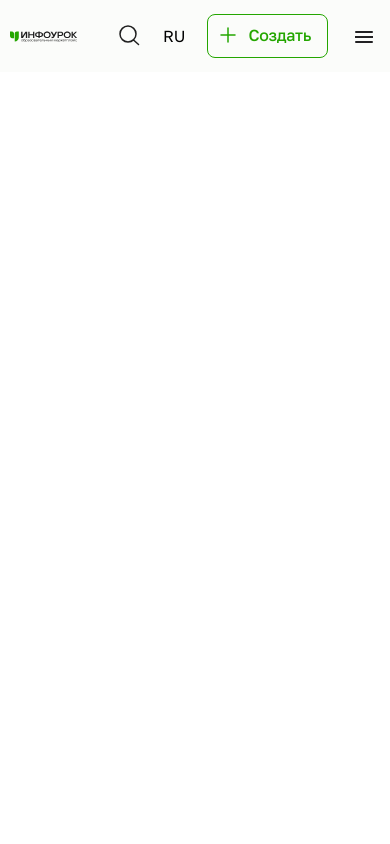
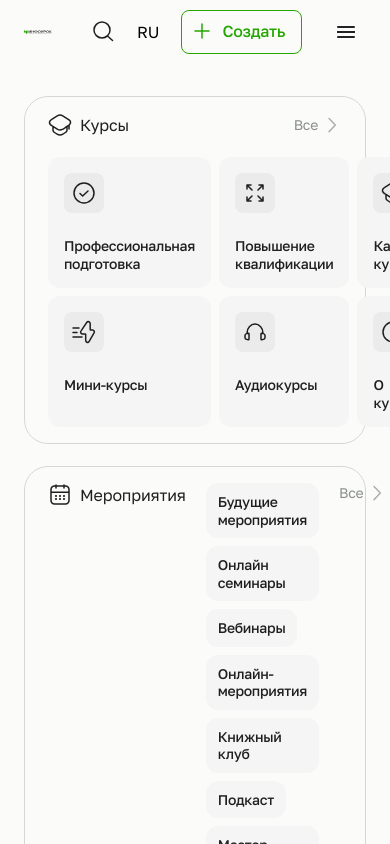
Before and after one commit to suppertoha/ui_infourok, a website built with Parcel: page src/_header.html in a window 390 px wide. Built offline with nearby package versions, Linux system fonts and the light colour scheme.

Commit message:
мелкие правки

```diff
--- a/src/_header.html
+++ b/src/_header.html
@@ -502,7 +502,7 @@
                 </a>
               </div>
             </div>
-            <div class="tablet__wrapper tablet__wrapper--column">
+            <div class="tablet__wrapper">
               <div class="tablet__name">
                 Учителю
               </div>
@@ -579,7 +579,7 @@
                 </ul>
               </div>
             </div>
-            <div class="tablet__wrapper tablet__wrapper--column">
+            <div class="tablet__wrapper">
               <div class="tablet__name">
                 Ученику
               </div>
--- a/src/scss/header/_header.scss
+++ b/src/scss/header/_header.scss
@@ -17,7 +17,7 @@
     background-color: var(--white);
 
     @include media($xl) {
-      padding: 14px 50px 14px 10px;
+      padding: 10px 76px 10px 24px;
     }
   }
 
--- a/src/scss/header/_tablet.scss
+++ b/src/scss/header/_tablet.scss
@@ -7,14 +7,15 @@
   &__burger{
     position: absolute;
     z-index: 100;
-    top: 17px;
-    right: 6px;
+    top: 12px;
+    right: 24px;
   }
 
   &__block{
     position: fixed;
     z-index: 99;
     top: -100%;
+    background-color: #fbfcfa;
     left: 0;
     right: 0;
     transition: 0.3s;
@@ -22,9 +23,9 @@
     opacity: 0;
     visibility: hidden;
 
-    //top: 0;
-    //opacity: 1;
-    //visibility: visible;
+    top: 0;
+    opacity: 1;
+    visibility: visible;
 
     &.menu--active{
       top:0;
@@ -45,7 +46,7 @@
     gap: 20px;
     border: 1px solid #d6d6d6;
     border-radius: 24px;
-    padding: 24px 16px;
+    padding: 16px 23px 16px;
 
     &--mobile{
       @include min-media($md) {
@@ -64,7 +65,7 @@
     }
 
     &:not(:last-child) {
-      margin-bottom: 24px;
+      margin-bottom: 22px;
     }
   }
 
@@ -120,7 +121,7 @@
     }
     &--grid{
       display: grid;
-      grid-gap: 12px;
+      grid-gap: 8px;
       grid-template-columns: repeat(3, 1fr);
 
       @include media($lg) {
```
